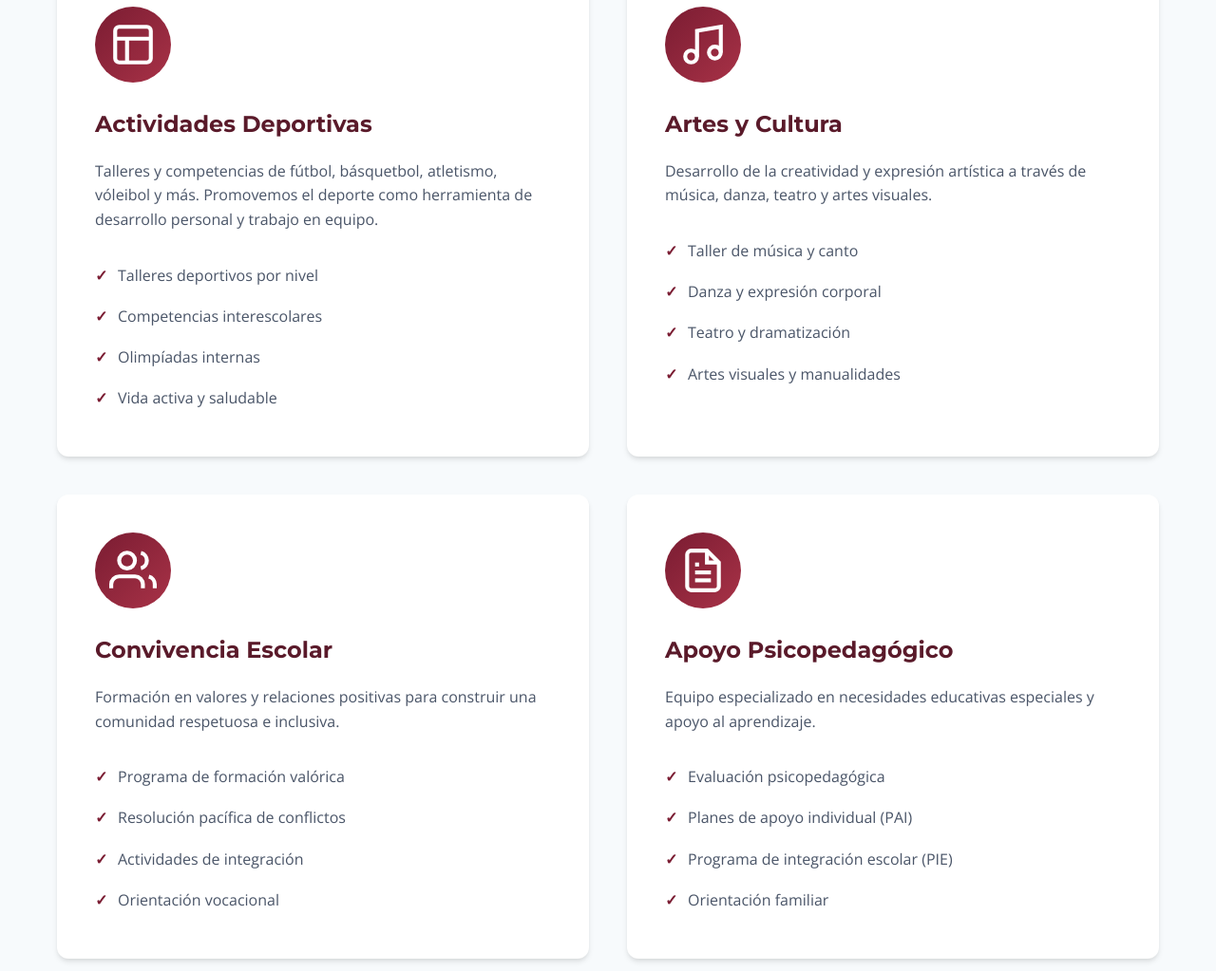
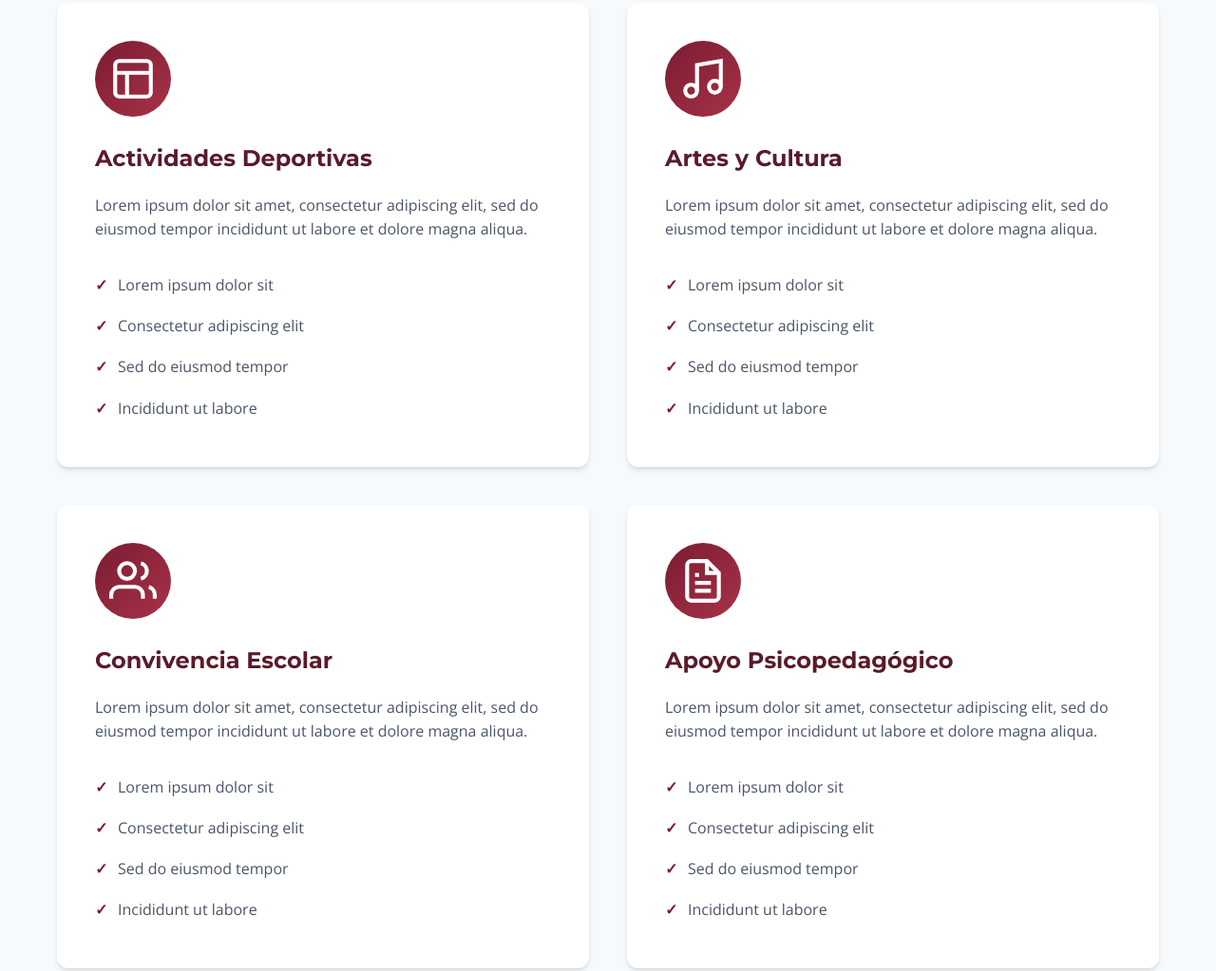
Before and after one commit to nicsoto/monteverde, a plain HTML site: page vida-escolar.html in a window 1280 px wide. Shown: the part 1141-2164 px from the top of the page at 95% size. Drawn offline with nearby package versions, Linux system fonts and the light colour scheme.

Commit message:
Clean: vida-escolar lorem ipsum + remove kinder/refs

```diff
--- a/vida-escolar.html
+++ b/vida-escolar.html
@@ -46,8 +46,8 @@
         <div class="container">
             <div class="vida-intro-content">
                 <h2>Formación Integral</h2>
-                <p class="lead">En el Colegio Monteverde creemos en la educación integral que desarrolla todas las dimensiones del estudiante: académica, deportiva, artística y social.</p>
-                <p>Nuestro enfoque pedagógico va más allá de la sala de clases. Fomentamos el desarrollo de habilidades socioemocionales, el pensamiento crítico, la creatividad y el trabajo en equipo a través de diversas actividades curriculares y extracurriculares.</p>
+                <p class="lead">Lorem ipsum dolor sit amet, consectetur adipiscing elit, sed do eiusmod tempor incididunt ut labore et dolore magna aliqua. Ut enim ad minim veniam, quis nostrud exercitation ullamco laboris.</p>
+                <p>Lorem ipsum dolor sit amet, consectetur adipiscing elit. Duis aute irure dolor in reprehenderit in voluptate velit esse cillum dolore eu fugiat nulla pariatur. Excepteur sint occaecat cupidatat non proident, sunt in culpa qui officia deserunt mollit anim id est laborum.</p>
             </div>
         </div>
     </section>
@@ -69,12 +69,12 @@
                         </svg>
                     </div>
                     <h3>Actividades Deportivas</h3>
-                    <p>Talleres y competencias de fútbol, básquetbol, atletismo, vóleibol y más. Promovemos el deporte como herramienta de desarrollo personal y trabajo en equipo.</p>
+                    <p>Lorem ipsum dolor sit amet, consectetur adipiscing elit, sed do eiusmod tempor incididunt ut labore et dolore magna aliqua.</p>
                     <ul class="feature-list">
-                        <li>Talleres deportivos por nivel</li>
-                        <li>Competencias interescolares</li>
-                        <li>Olimpíadas internas</li>
-                        <li>Vida activa y saludable</li>
+                        <li>Lorem ipsum dolor sit</li>
+                        <li>Consectetur adipiscing elit</li>
+                        <li>Sed do eiusmod tempor</li>
+                        <li>Incididunt ut labore</li>
                     </ul>
                 </div>
 
@@ -87,12 +87,12 @@
                         </svg>
                     </div>
                     <h3>Artes y Cultura</h3>
-                    <p>Desarrollo de la creatividad y expresión artística a través de música, danza, teatro y artes visuales.</p>
+                    <p>Lorem ipsum dolor sit amet, consectetur adipiscing elit, sed do eiusmod tempor incididunt ut labore et dolore magna aliqua.</p>
                     <ul class="feature-list">
-                        <li>Taller de música y canto</li>
-                        <li>Danza y expresión corporal</li>
-                        <li>Teatro y dramatización</li>
-                        <li>Artes visuales y manualidades</li>
+                        <li>Lorem ipsum dolor sit</li>
+                        <li>Consectetur adipiscing elit</li>
+                        <li>Sed do eiusmod tempor</li>
+                        <li>Incididunt ut labore</li>
                     </ul>
                 </div>
 
@@ -106,12 +106,12 @@
                         </svg>
                     </div>
                     <h3>Convivencia Escolar</h3>
-                    <p>Formación en valores y relaciones positivas para construir una comunidad respetuosa e inclusiva.</p>
+                    <p>Lorem ipsum dolor sit amet, consectetur adipiscing elit, sed do eiusmod tempor incididunt ut labore et dolore magna aliqua.</p>
                     <ul class="feature-list">
-                        <li>Programa de formación valórica</li>
-                        <li>Resolución pacífica de conflictos</li>
-                        <li>Actividades de integración</li>
-                        <li>Orientación vocacional</li>
+                        <li>Lorem ipsum dolor sit</li>
+                        <li>Consectetur adipiscing elit</li>
+                        <li>Sed do eiusmod tempor</li>
+                        <li>Incididunt ut labore</li>
                     </ul>
                 </div>
 
@@ -126,12 +126,12 @@
                         </svg>
                     </div>
                     <h3>Apoyo Psicopedagógico</h3>
-                    <p>Equipo especializado en necesidades educativas especiales y apoyo al aprendizaje.</p>
+                    <p>Lorem ipsum dolor sit amet, consectetur adipiscing elit, sed do eiusmod tempor incididunt ut labore et dolore magna aliqua.</p>
                     <ul class="feature-list">
-                        <li>Evaluación psicopedagógica</li>
-                        <li>Planes de apoyo individual (PAI)</li>
-                        <li>Programa de integración escolar (PIE)</li>
-                        <li>Orientación familiar</li>
+                        <li>Lorem ipsum dolor sit</li>
+                        <li>Consectetur adipiscing elit</li>
+                        <li>Sed do eiusmod tempor</li>
+                        <li>Incididunt ut labore</li>
                     </ul>
                 </div>
             </div>
@@ -155,7 +155,7 @@
                         </svg>
                     </div>
                     <h3>Jornada Mañana</h3>
-                    <p class="horario">09:00 - 13:00 hrs</p>
+                    <p class="horario">00:00 - 00:00 hrs</p>
                     <p class="descripcion">1° a 6° Básico</p>
                 </div>
                 <div class="jornada-card">
@@ -166,19 +166,8 @@
                         </svg>
                     </div>
                     <h3>Jornada Tarde</h3>
-                    <p class="horario">14:00 - 18:00 hrs</p>
+                    <p class="horario">00:00 - 00:00 hrs</p>
                     <p class="descripcion">7° Básico a 4° Medio</p>
-                </div>
-                <div class="jornada-card">
-                    <div class="jornada-icon">
-                        <svg xmlns="http://www.w3.org/2000/svg" width="40" height="40" viewBox="0 0 24 24" fill="none" stroke="currentColor" stroke-width="2">
-                            <circle cx="12" cy="12" r="10"></circle>
-                            <polyline points="12 6 12 12 16 14"></polyline>
-                        </svg>
-                    </div>
-                    <h3>Kinder</h3>
-                    <p class="horario">09:00 - 12:00 hrs</p>
-                    <p class="descripcion">Pre-Kinder y Kinder</p>
                 </div>
             </div>
         </div>
@@ -320,20 +309,6 @@
         </div>
     </section>
 
-    <!-- Call to Action -->
-    <section class="cta-section">
-        <div class="container">
-            <div class="cta-content">
-                <h2>¿Quieres conocer más sobre nuestra vida escolar?</h2>
-                <p>Agenda una visita y conoce nuestras instalaciones y actividades</p>
-                <div class="cta-buttons">
-                    <a href="contacto.html" class="btn btn-primary">Agendar Visita</a>
-                    <a href="admision.html" class="btn btn-secondary-outline">Proceso de Admisión</a>
-                </div>
-            </div>
-        </div>
-    </section>
-
     <!-- Footer -->
     <footer class="footer">
         <div class="container">
```
